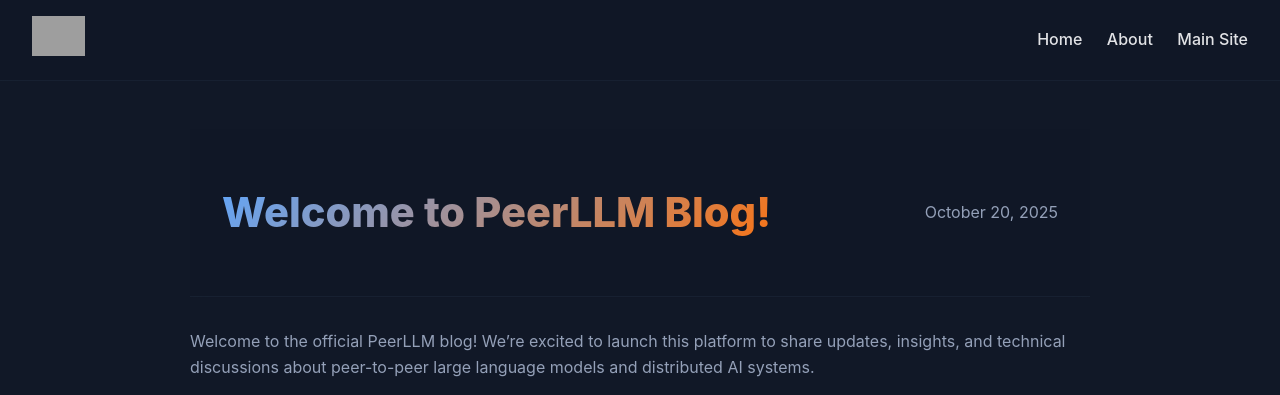
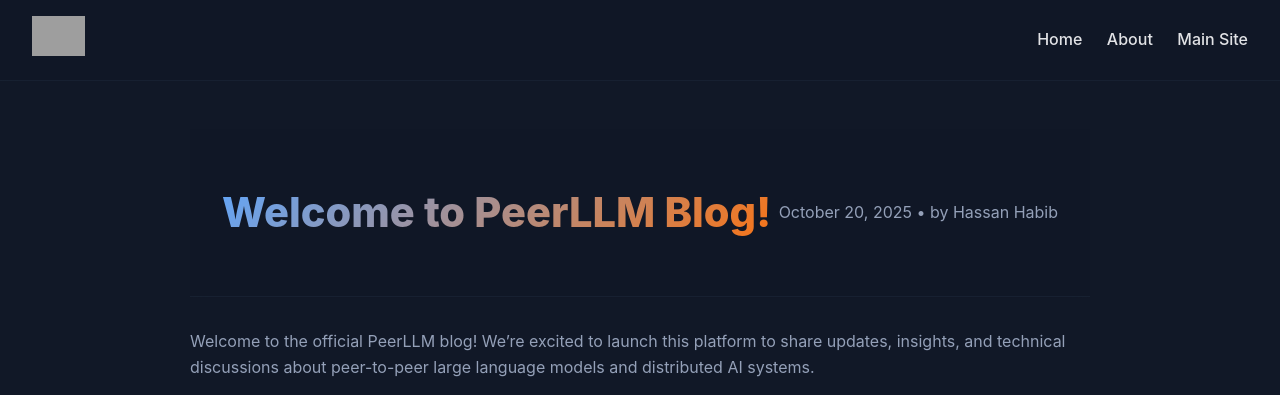
Before and after one commit to PeerLLM/peerllm.github.io, a Jekyll site: the page built from _posts/2025-10-20-welcome-to-peerllm-blog.md, in a window 1280 px wide. Shown: the top 395 px of the page. Built offline with Jekyll 4.4.1, drawn with Linux system fonts in a browser that asks for light colours; grey boxes are pictures that could not be loaded.

Commit message:
PAGES: Update Author Section

```diff
--- a/_layouts/post.html
+++ b/_layouts/post.html
@@ -3,10 +3,15 @@ layout: default
 ---
 
 <article class="post">
-  <header class="post-header">
-    <h1 class="post-title">{{ page.title }}</h1>
-    <p class="post-date">{{ page.date | date: "%B %d, %Y" }}</p>
-  </header>
+<header class="post-header">
+  <h1 class="post-title">{{ page.title }}</h1>
+  <p class="post-date">
+    {{ page.date | date: "%B %d, %Y" }}
+    {% if page.author %}
+      • by {{ page.author }}
+    {% endif %}
+  </p>
+</header>
 
   <section class="post-content">
     {{ content }}
```
